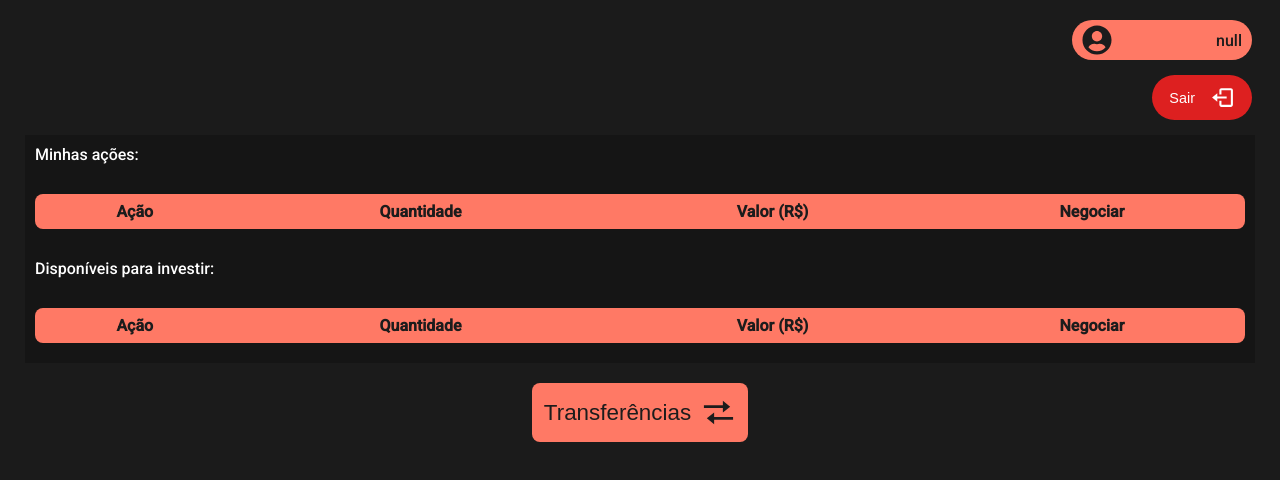
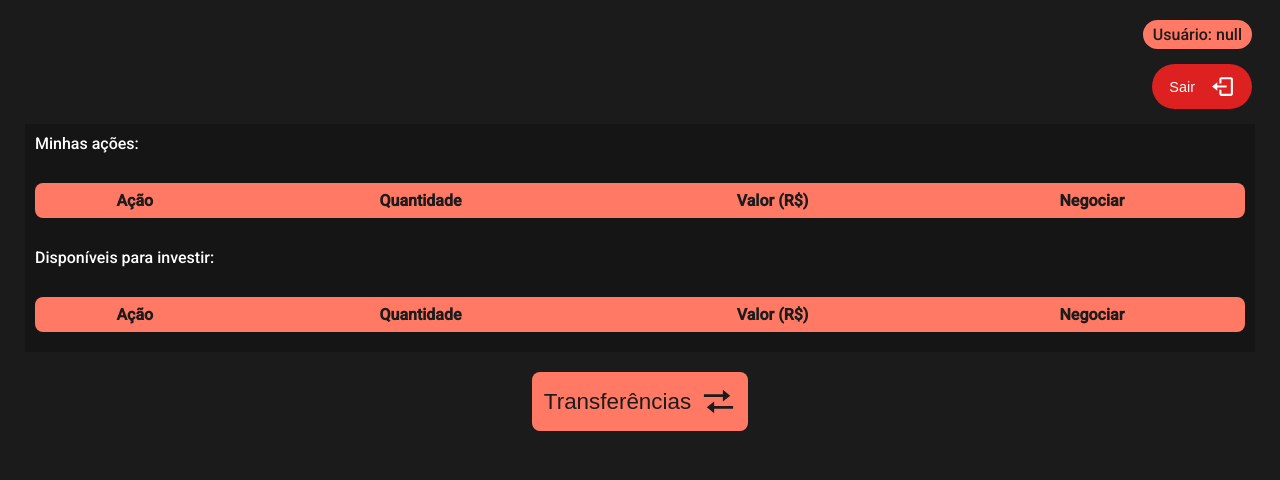
Before and after one commit to MateusCapitanio/FinanceXP, a React (Create React App) app: page /home in a window 1280 px wide. Shown: the top 480 px of the page. Built offline with nearby package versions, Linux system fonts and the light colour scheme.

Commit message:
Ajeitando erros com estilização

```diff
--- a/src/pages/Home.tsx
+++ b/src/pages/Home.tsx
@@ -1,6 +1,5 @@
 import { useContext, useEffect, useState } from "react";
 import { BiLogOut, BiTransfer } from "react-icons/bi";
-import { FaUserCircle } from "react-icons/fa";
 import { useNavigate } from "react-router-dom";
 
 // CSS
@@ -58,9 +57,7 @@ function Home() {
       <main>
         <header className="header">
           <div className="userLogout">
-            <span className="user">
-              <FaUserCircle size={30} /> {`  ${user}`}
-            </span>
+            <span className="user">{`Usuário: ${user}`}</span>
             <button onClick={logoutFunc} className="logout" type="button">
               Sair <BiLogOut size={25} />
             </button>
--- a/src/pages/Negotiate.tsx
+++ b/src/pages/Negotiate.tsx
@@ -2,7 +2,6 @@
 /* eslint-disable @typescript-eslint/no-explicit-any */
 /* eslint-disable jsx-a11y/no-autofocus */
 import React, { useContext, useEffect, useState } from "react";
-import { FaUserCircle } from "react-icons/fa";
 import { useNavigate } from "react-router-dom";
 
 import myContext from "../contexts/myContext";
@@ -132,9 +131,7 @@ function Negotiate() {
   return (
     <main className="mainNegotiate">
       <div className="divUser">
-        <span className="user">
-          <FaUserCircle size={30} /> {`  ${user}`}
-        </span>
+        <span className="user">{`Usuário: ${user}`}</span>
       </div>
       <section className="painelStyle">
         <h1>Comprar/Vender Ação:</h1>
--- a/src/pages/Transfer.tsx
+++ b/src/pages/Transfer.tsx
@@ -2,12 +2,11 @@
 /* eslint-disable no-alert */
 // subindo para o heroku
 import { useContext, useEffect, useState } from "react";
-import { AiOutlineArrowUp } from "react-icons/ai";
 import {
   BsFillArrowDownCircleFill,
   BsFillArrowUpCircleFill,
 } from "react-icons/bs";
-import { FaUserCircle } from "react-icons/fa";
+import { BiUserCircle } from "react-icons/bi";
 import { useNavigate } from "react-router-dom";
 
 import myContext from "../contexts/myContext";
@@ -87,9 +86,7 @@ function Transfer() {
   return (
     <main>
       <div className="divUser">
-        <span className="user">
-          <FaUserCircle size={30} /> {`  ${user}`}
-        </span>
+        <span className="user">{`Usuário: ${user}`}</span>
       </div>
       <section className="painelStyle">
         <h1>Transferências</h1>
--- a/src/styles/homestyle.css
+++ b/src/styles/homestyle.css
@@ -19,9 +19,6 @@ body {
 
 .user {
     display: flex;
-    align-items: center;
-    width: 180px;
-    justify-content: space-between;
     background: #FF7965;
     font-size: 1rem;
     margin: 10px;
```
